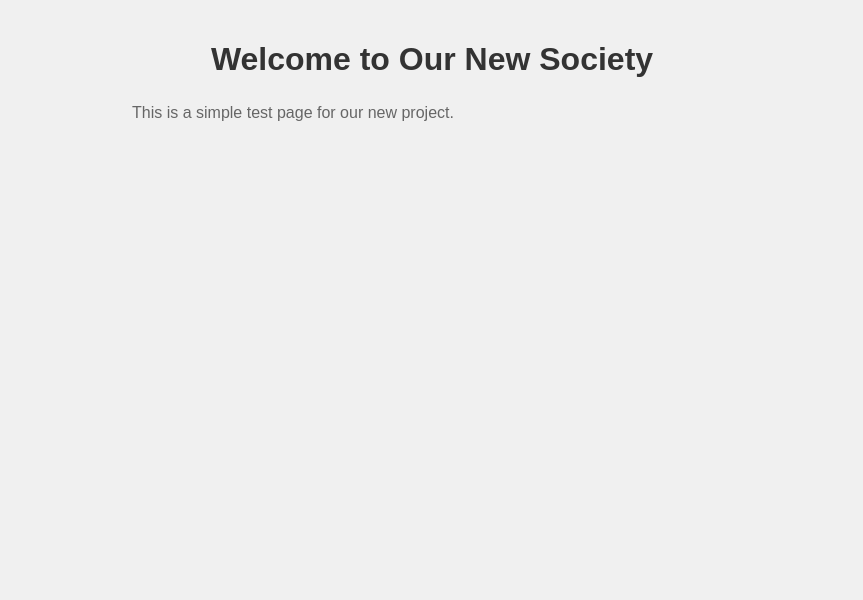
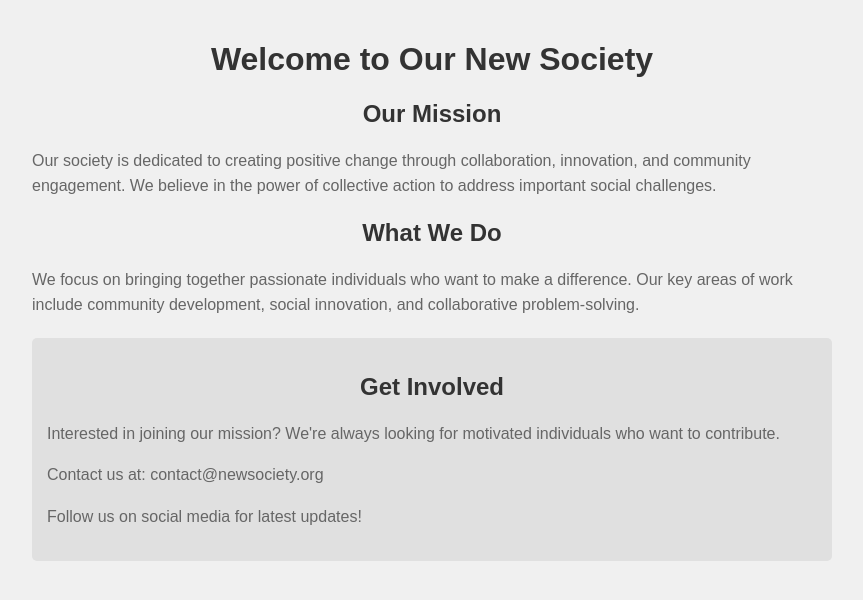
Before and after one commit to dennis1232/new-society-test, a plain HTML site: page index.html in a window 1280 px wide. Shown: the whole page, without its empty margins (208-1071 px from the left). Drawn offline with Linux system fonts and the light colour scheme.

Commit message:
Add more content to home page

```diff
--- a/index.html
+++ b/index.html
@@ -6,12 +6,12 @@
     <style>
         body {
             font-family: Arial, sans-serif;
-            max-width: 600px;
+            max-width: 800px;
             margin: 0 auto;
             padding: 20px;
             background-color: #f0f0f0;
         }
-        h1 {
+        h1, h2 {
             color: #333;
             text-align: center;
         }
@@ -19,10 +19,28 @@
             line-height: 1.6;
             color: #666;
         }
+        .contact {
+            background-color: #e0e0e0;
+            padding: 15px;
+            border-radius: 5px;
+            margin-top: 20px;
+        }
     </style>
 </head>
 <body>
     <h1>Welcome to Our New Society</h1>
-    <p>This is a simple test page for our new project.</p>
+
+    <h2>Our Mission</h2>
+    <p>Our society is dedicated to creating positive change through collaboration, innovation, and community engagement. We believe in the power of collective action to address important social challenges.</p>
+
+    <h2>What We Do</h2>
+    <p>We focus on bringing together passionate individuals who want to make a difference. Our key areas of work include community development, social innovation, and collaborative problem-solving.</p>
+
+    <div class="contact">
+        <h2>Get Involved</h2>
+        <p>Interested in joining our mission? We're always looking for motivated individuals who want to contribute.</p>
+        <p>Contact us at: contact@newsociety.org</p>
+        <p>Follow us on social media for latest updates!</p>
+    </div>
 </body>
 </html>
```
